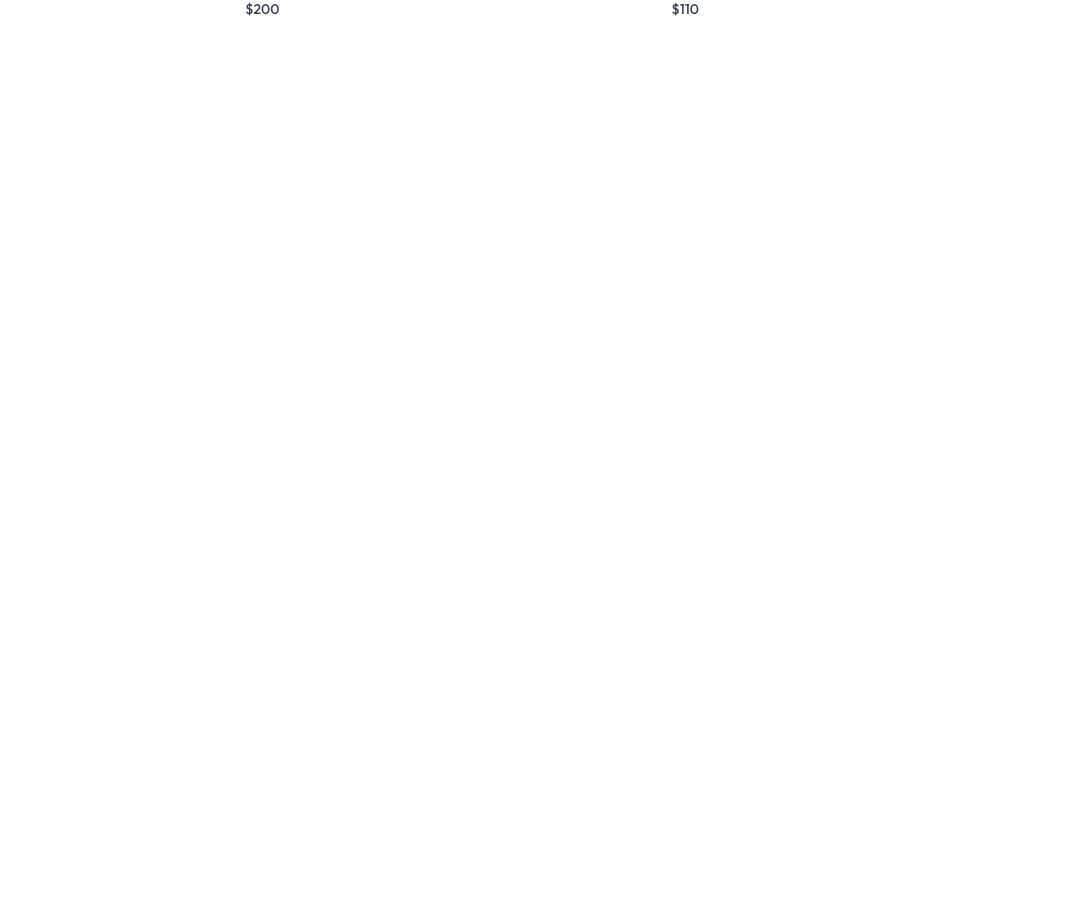
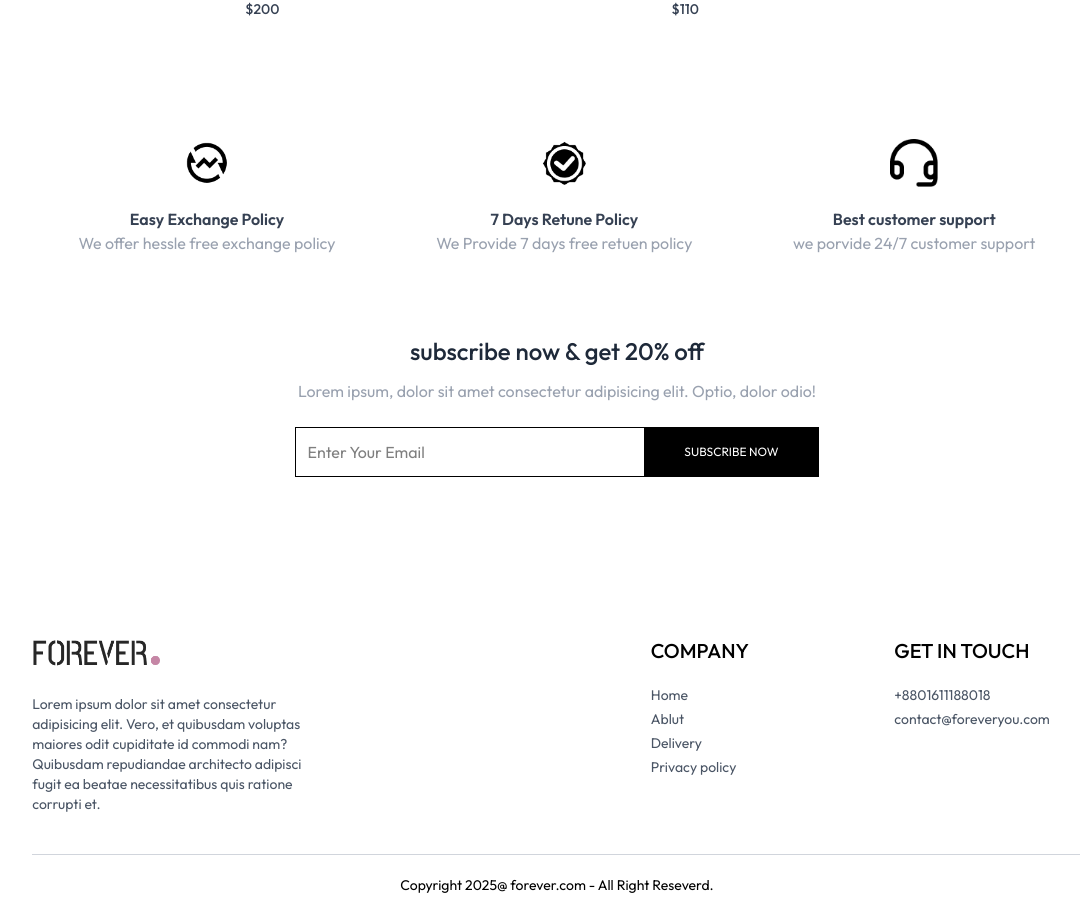
Before and after one commit to mdriyazakondo/forever-project, a React (Vite) app: page / in a window 1280 px wide. Shown: the part 1895-2810 px from the top of the page, without its empty margins (83-1163 px from the left). Before the commit the page ends 1954 px from the top, so only its background shows below. Built offline with nearby package versions, Linux system fonts and the light colour scheme.

Commit message:
added collection section

```diff
--- a/src/App.jsx
+++ b/src/App.jsx
@@ -9,6 +9,7 @@ import Orders from "./pages/Orders";
 import PlaceOrder from "./pages/PlaceOrder";
 import Product from "./pages/Product";
 import Navbar from "./components/Navbar";
+import Footer from "./components/Footer";
 
 const App = () => {
   return (
@@ -25,6 +26,7 @@ const App = () => {
         <Route path="/place-order" element={<PlaceOrder />} />
         <Route path="/orders" element={<Orders />} />
       </Routes>
+      <Footer />
     </div>
   );
 };
--- /dev/null
+++ b/src/components/Footer.jsx
@@ -0,0 +1,44 @@
+import React from "react";
+import { assets } from "../assets/frontend_assets/assets";
+
+const Footer = () => {
+  return (
+    <div>
+      <div className="flex flex-col sm:grid grid-cols-[3fr_1fr_1fr] gap-14 my-10 mt-40 text-sm">
+        <div>
+          <img src={assets.logo} alt="" className="w-32 mb-5" />
+          <p className="w-full md:w-1/2 text-gray-600">
+            Lorem ipsum dolor sit amet consectetur adipisicing elit. Vero, et
+            quibusdam voluptas maiores odit cupiditate id commodi nam? Quibusdam
+            repudiandae architecto adipisci fugit ea beatae necessitatibus quis
+            ratione corrupti et.
+          </p>
+        </div>
+        <div className="">
+          <p className="text-xl font-medium mb-5">COMPANY</p>
+          <ul className="flex flex-col gap-1 text-gray-600">
+            <li>Home</li>
+            <li>Ablut</li>
+            <li>Delivery</li>
+            <li>Privacy policy</li>
+          </ul>
+        </div>
+        <div className="">
+          <p className="text-xl font-medium mb-5">GET IN TOUCH</p>
+          <ul className="flex flex-col gap-1 text-gray-600">
+            <li>+8801611188018</li>
+            <li>contact@foreveryou.com</li>
+          </ul>
+        </div>
+      </div>
+      <div>
+        <hr className="text-gray-300" />
+        <p className="py-5 text-sm text-center">
+          Copyright 2025@ forever.com - All Right Reseverd.{" "}
+        </p>
+      </div>
+    </div>
+  );
+};
+
+export default Footer;
--- /dev/null
+++ b/src/components/NewsLetterBox.jsx
@@ -0,0 +1,19 @@
+import React from 'react'
+
+const NewsLetterBox = () => {
+  const onSubmitHanldler=(e)=>{
+    e.praventDefault()
+  }
+  return (
+    <div className='text-center'>
+      <p className="text-2xl font-medium text-gray-800">subscribe now & get 20% off</p>
+      <p className="text-gray-400 mt-3">Lorem ipsum, dolor sit amet consectetur adipisicing elit. Optio, dolor odio!</p>
+      <form onSubmit={onSubmitHanldler} className='w-full sm:w-1/2 flex items-center gap-3 mx-auto my-6 border pl-3'>
+        <input type="email" name="" id="" placeholder='Enter Your Email' required className='w-full sm:flex-1 outline-none'/>
+        <button className='bg-black text-white text-xs py-4 px-10' type='submit'>SUBSCRIBE NOW</button>
+      </form>
+    </div>
+  )
+}
+
+export default NewsLetterBox
--- /dev/null
+++ b/src/components/OurPolice.jsx
@@ -0,0 +1,25 @@
+import React from "react";
+import { assets } from "../assets/frontend_assets/assets.js";
+const OurPolice = () => {
+  return (
+    <div className="flex flex-col sm:flex-row justify-around gap-12 sm:gap-2 text-center py-20 text-xs sm:text-sm md:text-base text-gray-700 ">
+      <div>
+        <img src={assets.exchange_icon} className="w-12 m-auto mb-5" alt="" />
+        <p className="font-semibold">Easy Exchange Policy</p>
+        <p className="text-gray-400">We offer hessle free exchange policy</p>
+      </div>
+      <div>
+        <img src={assets.quality_icon} className="w-12 m-auto mb-5" alt="" />
+        <p className="font-semibold">7 Days Retune Policy</p>
+        <p className="text-gray-400">We Provide 7 days free retuen policy</p>
+      </div>
+      <div>
+        <img src={assets.support_img} className="w-12 m-auto mb-5" alt="" />
+        <p className="font-semibold">Best customer support</p>
+        <p className="text-gray-400">we porvide 24/7 customer support</p>
+      </div>
+    </div>
+  );
+};
+
+export default OurPolice;
--- a/src/pages/Collection.jsx
+++ b/src/pages/Collection.jsx
@@ -1,9 +1,51 @@
-import React from 'react'
+import React, { useContext, useState } from 'react'
+import { ShopContext } from '../context/ShopContext'
+import { assets } from '../assets/frontend_assets/assets'
 
 const Collection = () => {
+  const {products}=useContext(ShopContext)
+  const [shoFilter,setShoFilter]=useState(false)
   return (
-    <div>
+    <div className='flex flex-col sm:flex-row gap-1 sm:gap-10 pt-10 border-t'>
+      {/* filters options */}
+      <div className='min-w-60 '>
+        <p onClick={()=>setShoFilter(!shoFilter)} className='my-2 text-xl flex items-center cursor-pointer gap-2'>FILTERS
+          <img className={`h-3 sm:hidden ${shoFilter ? 'rotate-90' : ''}`} src={assets.dropdown_icon} alt="" />
+        </p>
+        {/*Category FILTERS  */}
+      <div className={`border border-gray-300 pl-3 py-3 my-5 ${shoFilter ? "":"hidden"} sm:block`}>
 
+        <p className='mb-3 text-sm font-medium'>CATEGORIS</p>
+        <div className='flex flex-col gap-2 text-sm font-light text-gray-700'>
+           <p className='flex gap-2'>
+            <input type="checkbox" name="" id="" className='w-3' value={'Men'} /> Men
+           </p>
+           <p className='flex gap-2'>
+            <input type="checkbox" name="" id="" className='w-3' value={'Women'} /> Women
+           </p>
+           <p className='flex gap-2'>
+            <input type="checkbox" name="" id="" className='w-3' value={'Kids'} /> Kids
+           </p>
+        </div>
+      </div>
+
+      {/* subCategory Filters */}
+       <div className={`border border-gray-300 pl-3 py-3 mt-6 ${shoFilter ? "":"hidden"} sm:block`}>
+
+        <p className='mb-3 text-sm font-medium'>CATEGORIS</p>
+        <div className='flex flex-col gap-2 text-sm font-light text-gray-700'>
+           <p className='flex gap-2'>
+            <input type="checkbox" name="" id="" className='w-3' value={'Topwear'} /> Topwear
+           </p>
+           <p className='flex gap-2'>
+            <input type="checkbox" name="" id="" className='w-3' value={'Buttomwear'} /> Buttomwear
+           </p>
+           <p className='flex gap-2'>
+            <input type="checkbox" name="" id="" className='w-3' value={'Winterwear'} /> Winterwear
+           </p>
+        </div>
+      </div>
+      </div>
     </div>
   )
 }
--- a/src/pages/Home.jsx
+++ b/src/pages/Home.jsx
@@ -2,6 +2,8 @@ import React, { useContext } from "react";
 import Hero from "../components/Hero";
 import LatestCollection from "../components/LatestCollection";
 import BestSeller from "../components/BestSeller";
+import OurPolice from "../components/OurPolice";
+import NewsLetterBox from "../components/NewsLetterBox";
 
 const Home = () => {
   return (
@@ -9,6 +11,8 @@ const Home = () => {
       <Hero />
       <LatestCollection />
       <BestSeller />
+      <OurPolice />
+      <NewsLetterBox />
     </div>
   );
 };
--- a/src/pages/Product.jsx
+++ b/src/pages/Product.jsx
@@ -1,11 +1,7 @@
-import React from 'react'
+import React from "react";
 
 const Product = () => {
-  return (
-    <div>
+  return <div></div>;
+};
 
-    </div>
-  )
-}
-
-export default Product
+export default Product;
```
